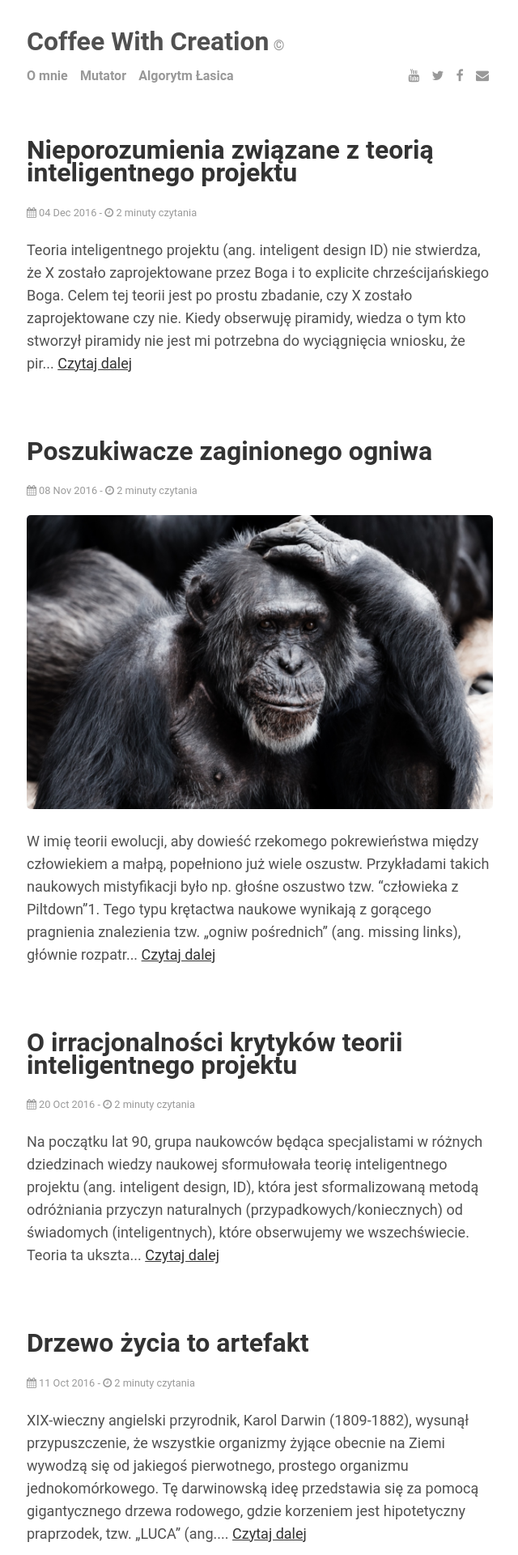
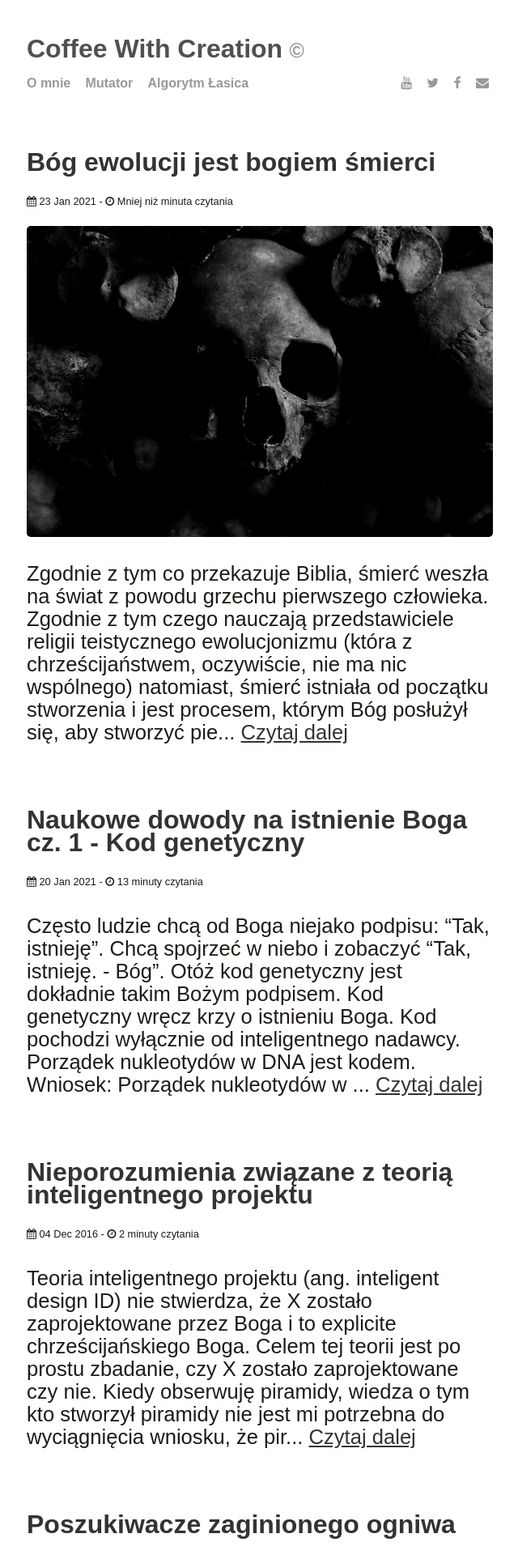
Before and after one commit to jakub-wisniewski/coffee-with-creation, a Jekyll site: the page built from index.html, in a window 1280 px wide. Shown: the top 1920 px of the page at 81% size, without its empty margins (319-959 px from the left). Built offline with Jekyll 4.4.1, drawn with Linux system fonts in a browser that asks for light colours; nearby versions of some CDN libraries; the list of posts is cut into pages by our own code; some of the changed lines change nothing that is shown; some of the changed text lies outside the part shown.

Commit message:
+artykuł + zmiany w css

```diff
--- /dev/null
+++ b/_posts/2021-01-20-dowod-1.md
@@ -0,0 +1,189 @@
+---
+layout: post
+title: Naukowe dowody na istnienie Boga cz. 1 - Kod genetyczny
+published: true
+---
+
+Często ludzie chcą od Boga niejako podpisu: "Tak, istnieję". Chcą spojrzeć w niebo i zobaczyć "Tak, istnieję. - Bóg". Otóż kod genetyczny jest dokładnie takim Bożym podpisem.
+
+Kod genetyczny wręcz krzy o istnieniu Boga.
+
+1. Kod pochodzi wyłącznie od inteligentnego nadawcy.
+2. Porządek nukleotydów w DNA jest kodem.
+Wniosek: Porządek nukleotydów w DNA pochodzi od inteligntengo nadawcy.
+
+
+Informacja cyfrowa (digital information). W kontraście do informacji analogowej.
+Tutaj nie można wnioskować, ponieważ odwołujemy się do artbitralnych kryteriów.
+
+Natomiast w przypadku kodu, mamy do czynienia z bardzo wyspecyfikowanym rodzajem informacji - informacji cyfrowej.
+
+
+askmmzxikma;xzkasl;mzxklcas    = Ten ciąg nie jest informacją.
+
+Ala ma kota  = Ten ciąg jest informacją.
+
+Ten ciąg jest informacją.
+
+Czasami, ciężko jest stwierdzić czy coś jest informacją. Kiedy nie ma protokołu, który pozwoliłby odcyfrować ciąg znaków, wówczas można pochopnie stwierdzić, że coś jest przypadkowo wygenerowanym ciągem znaków nie niosących ze sobą żadnnej wartości semantycznej.
+
+AAAAAAAAAAAAAAAAAAAAAAAAAAAAAAAAAA     - Ten nie jest informacją. To białko nie jest
+poprawnym słowem w języku DNA. Kompilator (maszyna, która tłumaczy kod) nie przetłumaczy tego ciągu na poprawne słowo w języku DNA, a tym samym nie będzie to funkcjonalne białko w organiźmie.
+
+Nie ma nic w prawach nukleotydów, które sprawiłyby, że same z siebie połączyłyby się w semantyczną sekwencję. Trzeba działać, mniej więcej tak, jak magnesy połączone przeciwnymi biegunami. One w przyrodzie odpychają się, nie łączą się.
+
+Czyli trzeba pokonać tę siłę. Można ją pokonać wiedzą.
+
+
+Zgodnie z obserwacją obiekty zawierające informację pochodzą wyłącznie od inteligentych nadawców obarzonych rozumem. Nikt nigdy nie zaobserwował, aby powieść Pana Tadeusza, powstanie nut kompunujących nokturny Chopinowskie, czy system operacyjny Windows ot tak, pojawił się sam z siebie, bez inteligentnengo nadawcy u swego źródła.
+
+Za każdą informacją u początku znajduje się inteligentny nadawca.
+
+Informacja - semantyczny ciąg
+
+
+(jeden z elementów metody badawczej) programy komputerowe mogą pochodzić wyłącznie od inteligentnego nadawcy. Nikt racjonalny nie zastanawia się przecież nad tym czy system operacyjny, gry komputerowe, odtwarzacze multimedialne, aplikacje internetowe, powstały bez programisty, lecz pojawiły się w komputerze na skutek przypadkowych zmianach napięciu prądu w układach scalonych.
+
+
+Program (algorytm) - skończony ciąg instrukcji dla wykonania określonego zadania, można zapisać za pomocą różnych języków.  Ideę, jego ideę, można zapisać za pomocą wielu języków np. Python, Java, JavaScript, C#, C++, Haskell, Rubi itd.
+Żeby zrozumieć, porozumieć się z komputerem potrzebny jest odpowiedni język. Nie można przecież powiedzieć mu w języku polskim: otwórz. Te instrukcje muszą być zrozumiałe dla komputera.
+
+Odkrycia Francis Cricka oraz Watsona nie odkryli strukturę cząsteczi DNA, lecz zauważyli, iż pełni ona rolę nośnika programu genetycznego zapisanego za pomocą języka DNA, którego alfabet składa się z czterech liter.
+W oparciu o powyższe informacje możemy wyciągnąć wniosek w oparciu o następujący sylogizm:
+Ciąg liter w DNA jest programem.
+Każdy program posiada inteligentnego nadawcę.
+Ciąg liter w DNA posiada inteligentnego nadawcę.
+Pochylmy się nad przesłanką pierwszą. Przede wszystkim zdefiniujmy czym jest program:
+
+Program = skończony ciąg instrukcji dla wykonania określonego zadania
+Alfabet = dyskretny zbiór zawierający skończony liczbę symboli.
+Język - zbiór zawierający wszystkie słowa spełniające dane warunki
+
+Program (algorytm) - skończony ciąg instrukcji dla wykonania określonego zadania, można zapisać za pomocą różnych języków.  Ideę, jego ideę, można zapisać za pomocą wielu języków np. Python, Java, JavaScript, C#, C++, Haskell, Rubi itd.
+
+DNA składa się z nukleotydów:
+ACTCTCGAATAAACTTCAATTTGA
+Trójka nukleotydów (zwana kodonem) koduje dany aminokwas:
+ACT	CTC	GAA	TAA	 	ACT	TCA	ATT	TGA
+Met	Leu	Glx	stop	 	Met	Ser	Ile	stop
+Ciąg aminokwasów tworzy instrukcje:
+[ Met Leu Glx stop ] [Met Ser Ile stop ]
+Te instrukcje nazywają się genami, które są odcinkami DNA zawierające instrukcje manualne dla zmontowania odpowiedniego białka.
+Sekwencja liter genetycznych nie jest więc przypadkowo wygenerowanym ciągiem znaków nie posiadających wartości semantycznej, ani też nie jest to wzór jak np. ABABABABABABABABAB. Jest to łańcuch liter, który przestrzega ścisłych reguł językowych.
+Każdy programista winien od razu dostrzec paralelę pomiędzy systemami komputerowymi a zapisem informacji genetycznej.
+Są to uczeni nieuczciwi, albowiem przedefiniowali słowo pozytywna. Równie dobrze, ja mogę sobie stwierdzić, że pozytywnie jest brak nóg, ponieważ nie mając nóg, nie mogę w związku z czym jestem lepiej zaadoptowany do przeżycia. A więc jest to nieporozumienie.
+Oczywiście, ten rodzaj mutacji, nie może być podawany jako pozytywna mutacja w kontekście procesu ewolucji w sensie zamiany organizmu komórkowego w człowieka, ponieważ jest jest to proces w dokładnie odwrotnym kierunku. Nie, ponieważ możliwość przeżycia nie jest tożsame z powstaniem nowych instrukcji genetycznych.
+
+informacja, a w szczególności programy, tj. informacja cechująca się semantyką i kodem, językiem i regułami gramatycznymi, może powstać wyłącznie od inteligentnego, świadomego nadawcy.
+
+
+Program definiuję jako: skończony ciąg instrukcji dla wykonania określonego zadania.
+Ideę programu można zapisać w różnych językach. Dlatego też różne języki komputerowe mogą posłużyć dla wykonania tego samego zdania.
+Język zaś jest zbiór
+Ciąg znaków w DNA jest programem.
+Każdy program posiada inteligentnego nadawcę.
+Ciąg znaków w DNA posiada inteligentnego nadawcę.
+DNA jest cząsteczką. Cząsteczka ta zawiera.
+Aby odpowiedzieć na pytanie, najpierw należałoby zdefiniować to, czym jest program. Program definiuję  jako: skończony zbiór instrukcji dla wykonania określonego zadania.
+Do reprezentacji programu służą różne języki. Dlatego istnieją różne języki, Python, Java, JavaScript, C#, C++, Haskell, Rubi itd.
+Język DNA oera się składa się z alfabetu czteroliterowego, które reprezentują zasady chemiczne: adeninę, guaninę, cytozynę i tyminę. To właśnie te związki chemiczne stanowią o informacji genetycznej.
+
+Alfabet – dowolny, skończony i niepusty zbiór, elementy alfabetu: symbol lub litera; dowolny ciąg symboli nazywamy słowem lub łańcuchem.
+Przykłady:
+Zbiór 26 liter alfabetu łacińskiego:
+Zbiór
+Te instrukcje genetyczne są genami, które informuję rybosom jak wykonać określone białko.
+A więc sekwencja znaków w DNA spełnia definicję programu, zatem wnioskujemy, iż program odpowiada świadoma, inteligentna istota obdarzona świadomością, kreatywnością, rozumiejąca pojęcie języka.
+Żeby zapisać instrukcje potrzebny nam jest język (zbiór wszystkich słów nad danym alfabetem), którym będzie można odszyfrować sekwencję znaków alfabetu tego języka. Przykładowo, kod Morsa.
+Język Morsa składa się z alfabetu : {.,-}. Za pomocą kombinacji kreski i kropki można zakodować dowolny sekwencję znaków innego języka.
+-. A
+Wówczas sekwencja łatwo odkodować, iż jest to
+I nie jest to rodzaj wnioskowania: „I don’t know, therefore God”, czyli tzw. „Bóg od zapychania dziur” (nie potrafimy czegoś wyjaśnić zatem zrobił to Bóg), lecz jest to wnioskowanie dokładnie odwrotne: wiem, zatem inteligentny projektant. To wykażę w innym artykule, że musiał to być Bóg ponieważ trzeba wziąć pod uwagę jeszcze argument kosmologiczny wykazując przygodność wszechświata w oparciu w prawa termodynamiki i wykazać, że ten projektant musiał być istotą niematerialną i transcendentną. Jeżeli przywoływanie inteligencji do wyjaśnienia przyczyny byłoby „nienaukowe” to wówczas stwierdzając, że system operacyjny Windows zaprojektował Bill Gates byłoby antynaukowym wnioskowaniem, i byłoby to wnioskowanie: „nie wiem zatem Bill Gates”. Odwoływanie się do przyczyn inteligentnych jest powszechnym działaniem w nauce: archeologia, kryminalistyka, program badawczy SETI, informatyka, itd., a więc maja bardzo płytkie wyobrażenie na temat szerokiego spektra nauk.
+
+
+
+DNA (kwas deoksyrybonukleinowy) jest cząsteczką. Cząsteczka ta jest materialnym nośnikiem informacji genetycznej, która przechowuje zaszyfrowany za pomocą czterech znaków (A,C,T,G) program, zawierający instrukcje traktujące o tym, jak zbudować określony żywy organizm np. kota, psa, człowieka.
+DNA składa się z nukleotydów:
+ACTCTCGAATAAACTTCAATTTGA
+Trójka nukleotydów (zwana kodonem) koduje dany aminokwas:
+ACT	CTC	GAA	TAA		ACT	TCA	ATT	TGA
+Met	Leu	Glx	stop		Met	Ser	Ile	stop
+Ciąg aminokwasów tworzy instrukcje:
+[ Met Leu Glx stop ] [Met Ser Ile stop ]
+Te instrukcje, tłumaczone przez rybosom, specyfikują produkcję określonego białka. Białka tworzą nanomaszyny. Sieć nanomaszyn tworzą komórkę. Komórki tworzą tkanki. Tkanki tworzą organy. Organy tworzą żywy organizm.
+Według doktryny ewolucjonizmu, przypadkowe zmiany genetyczne (mutacje) są zdolne do napisania nieistniejącego wcześniej oprogramowania genetycznego.
+To podstawowe twierdzenie darwinizmu, jest ekwiwalentem wiary w to, że mutując kod źródłowy Windows 95, przekształcimy go w ten sposób w bardziej skomplikowany system operacyjny, jak np. Windows 10.
+Myślę, że każda racjonalna osoba powinna być sceptyczna wobec tego twierdzenia.
+Stworzyłem Mutatora. Jest to klarowne narzędzie do prezentowania truizmu, iż literówki jedynie redukują informację. Losowość nie jest zdolna do wytworzenia kodu, języka, informacji.
+Mutuj
+Wyczyść
+
+Załóżmy, że mamy następujący tekst: „Piękno wychodzenia z nałogu, polega na tym, że teraz, kiedy już z niego wyszedłem, to na jednego papierosa mogę sobie pozwolić, no bo z nałogu już wyszedłem.” Jest to cytat z filmu: „Kawa i papierosy” Jarmusza, i pochodzi z konwersacji pomiędzy Tomem Waitsem a Iggym Poppem.
+Zbadajmy jak ów tekst będzie wyglądał po jednej mutacji:
+Piękno wychodzenia z nałogu, polega na tdm, że teraz, kiedy już z niego wyszedłem, to na jednego papierosa mogę sobie pozwolić, no bo z nałogu już wyszedłem.
+Widzimy, że po wprowadzeniu jednej literówki, niczego nie ulepszyliśmy, a jedynie informację zniszczyliśmy.
+Oto jak tekst będzie wyglądał po 10 mutacjach:
+Piętnn wychodzfnie z +ałogu, polega na tdm, że ter6z, kiedy już z nieg$ wysz<dłem, to na jednego papi?rosa mogę sobie pozwolić, no bo z nałogu!już wyszedłem.
+Tekst jest już obarczony wieloma błędami i istnieją trudności w odkodowaniu pierwotnej informacji.
+Po 50 mutacjach:
+Piętnn wycMoZzfnie z +a5ogu, ^oleg3 na tOm,cż# tecŻz, kiedy jużTz niń{$ wrs><.łom, tj$na jedneko’pa&i?rcsa#mggę sobie(poUwolmć,Fnoubo z nałoguhjuż wyśzedćem.
+Informacja uległa całkowitej erozji. W przypadku organizmu biologicznego, jest to równoważne ze śmiercią organizmu.
+Takich doświadczeń można przeprowadzić nieskończenie wiele. Narzędzie zostało dostarczone.
+Proces erozji mutacyjnej nie jest więc, wbrew opinii ewolucjonistów, procesem, który przepoczwarza mikroby w mikrobiologów. Jest to natomiast smutny proces, który systematycznie redukuje informację genetyczną z pierwotnego zasobu.
+Dla ewolucji darwinowskiej: od komórki do człowieka, potrzeba nam powstania nowej, nieistniejącej wcześniej informacji. Nie utraty.
+Kreacja nowej informacji z kolei, zawsze wiążę się z intelektualnym procesem.
+Załóżmy, że mamy następującą sekwencję DNA:
+AATTGGCCCGGAACT
+Ta sekwencja jest komplementarna następującej sekwencji mRNA:
+UUAACCGGCCUUGA
+Sekwencja aminokwasów kodowana przez taki łańcuch, wyglądałaby następująco:
+Leucyna, Treonina, Glicyna, Prolina, stop.
+Załóżmy, że w wyniku palenia papierosów, nastąpiła indukcja mutacji punktowej zwanej insercją (dodanie pojedynczego nukleotydu):
+AATCTGGCCCGGAACT
+mRNA wygląda teraz następująco:
+UUAGACCGGGCCUUGA
+Ta sekwencja koduje teraz, poza pierwszym aminokwasem: Teucyną, inne aminokwasy! A więc, po przetłumaczeniu owej sekwencji w rybosomie, nastąpi zmontowanie całkowicie innego białka! Nazywa się to błędem przesunięcia ramki. I jest to sposób na zrujnowanie białka jedną tylko mutacją punktową.
+Mutacje znane są ze swych przykrych konsekwencji. Dzięki nim się starzejemy, nabywamy raka, rodzimy się niewidomi, z zespołem Downa, z krzywymi zębami, itd.
+Jakże więc, mutacje, które odpowiedzialnie są za starzenie, wady i choroby genetyczne mają, rzekomo, przepoczwarzać proste organizmy w skomplikowane twory?
+Dr Lee Spetner (doktorat z MIT),  przeanalizował twierdzenia neo-darwinistów krytycznym okiem i w swojej książce: „Not by Chance” (pol. Nie przez przypadek), stwierdził co następuje:
+Wszystkie mutacje punktowe, które zostały przeanalizowane na poziomie molekularnym, redukują informacją genetyczną. Nie zwiększają jej. Obserwujemy, iż mutacje redukują specyficzność białek, co oznacza utratę informacji genetycznej.(pogrubienie moje).1
+
+
+
+Ciąg znaków w DNA jest programem.
+Każdy program posiada inteligentnego nadawcę.
+Ciąg znaków w DNA posiada inteligentnego nadawcę.
+DNA jest cząsteczką. Cząsteczka ta zawiera.
+Aby odpowiedzieć na pytanie, najpierw należałoby zdefiniować to, czym jest program. Program definiuję  jako: skończony zbiór instrukcji dla wykonania określonego zadania.
+Do reprezentacji programu służą różne języki. Dlatego istnieją różne języki, Python, Java, JavaScript, C#, C++, Haskell, Rubi itd.
+Język DNA oera się składa się z alfabetu czteroliterowego, które reprezentują zasady chemiczne: adeninę, guaninę, cytozynę i tyminę. To właśnie te związki chemiczne stanowią o informacji genetycznej.
+
+Alfabet – dowolny, skończony i niepusty zbiór, elementy alfabetu: symbol lub litera; dowolny ciąg symboli nazywamy słowem lub łańcuchem.
+Przykłady:
+Zbiór 26 liter alfabetu łacińskiego:
+Zbiór
+Te instrukcje genetyczne są genami, które informuję rybosom jak wykonać określone białko.
+A więc sekwencja znaków w DNA spełnia definicję programu, toteż wnioskujemy, iż program odpowiada świadoma, inteligentna istota obdarzona świadomością, kreatywnością, rozumiejąca pojęcie języka.
+Żeby zapisać instrukcje potrzebny nam jest język (zbiór wszystkich słów nad danym alfabetem), którym będzie można odszyfrować sekwencję znaków alfabetu tego języka. Przykładowo, kod Morsa.
+Język Morsa składa się z alfabetu : {.,-}. Za pomocą kombinacji kreski i kropki można zakodować dowolny sekwencję znaków innego języka.
+-. A
+Wówczas sekwencja łatwo odkodować, iż jest to
+I nie jest to rodzaj wnioskowania: „I don’t know, therefore God”, czyli tzw. „Bóg od zapychania dziur” (nie potrafimy czegoś wyjaśnić zatem zrobił to Bóg), lecz jest to wnioskowanie dokładnie odwrotne: wiem, zatem inteligentny projektant. To wykażę w innym artykule, że musiał to być Bóg ponieważ trzeba wziąć pod uwagę jeszcze argument kosmologiczny wykazując przygodność wszechświata w oparciu w prawa termodynamiki i wykazać, że ten projektant musiał być istotą niematerialną i transcendentną. Jeżeli przywoływanie inteligencji do wyjaśnienia przyczyny byłoby „nienaukowe” to wówczas stwierdzając, że system operacyjny Windows zaprojektował Bill Gates byłoby antynaukowym wnioskowaniem, i byłoby to wnioskowanie: „nie wiem zatem Bill Gates”. Odwoływanie się do przyczyn inteligentnych jest powszechnym działaniem w nauce: archeologia, kryminalistyka, program badawczy SETI, informatyka, itd., a więc maja bardzo płytkie wyobrażenie na temat szerokiego spektra nauk.
+
+
+Ewolucja jest terminem wieloznacznym i wielu dyskutantów popełnia błąd ekwiwokacji posługując się tym terminem nieroztropnie.
+
+Współcześnie biolodzy przez ewolucję rozumieją po prostu zmianę organizmu w czasie. Prof. Douglas Futuyma, amerykański biolog ewolucyjny,  w podręczniku do ewolucji, termin ten definiuje następująco:
+
+> "Słowo „ewolucja” pochodzi od łacińskiego evolvere; „rozwijać ” – ujawniać bądź demonstrować ukryte możliwości. Współcześnie termin „ewolucja” oznacza po prostu zmianę. Bywa stosowany jako określenie zmian, którym podlegają pojedyncze obiekty, na przykład gwiazdy. Ewolucja biologiczna (albo: organiczna) oznacza jednak zmiany cech charakteryzujących całe grupy organizmów, następujące z biegiem pokoleń. Ontogenezy, czyli rozwoju poszczególnych organizmów, nie nazywamy ewolucją; pojedyncze osobniki nie ewoluują."<sup>1</sup>
+
+Jeżeli więc ewolucja jest tym, w jaki sposób definiuje ją prof. Futuyma, to wówczas ja (jak i każdy kreacjonista) także byłbym ewolucjonistą, ponieważ wierzę, że życie na naszej planecie się zmieniło. Wierzę, że życie po stworzeniu przez Boga oraz po grzechu pierwszego człowieka zmieniło się na gorsze. I, proszę zaważyć, nie na gorsze w sensie możliwości przetrwania, lecz na gorsze w sensie biblijnej aksjologii. Ciernie (zdeformowana tkanka roślinna), nie są w oczach Boga „dobre”, lecz owocem przekleństwa ziemi spowodowanego grzechem pierwszego człowieka. Mimo to, w upadłym świecie ciernie zaczęły pełnić mechanizm obronny roślin przed zwierzętami roślinożernymi. Ewolucjonista zinterpretowałby tę mutację, jako „mutację pozytywną”, ponieważ dzięki aberracji morfologicznej roślina może pozostawić więcej potomstwa.
+
+### Ewolucja a Pismo Święte
+
+Proces ewolucji w sensie neodarwinowskim<sup>2</sup>, jako próba wytłumaczenie różnorodności wewnątrzgatunkowej na skutek przypadkowych zmian genetycznych (mutacji) oraz naturalnej selekcji (śmierci) nie mógł istnieć przed pojawieniem się pierwszego człowieka oraz przed popełnieniem przez niego grzechu. Proces ewolucji neodarwinowskiej jest wyjątkowo paskudnym, nie znającym litości procesem naturalnym. Niemożliwością jest, aby za jego genezę odpowiadał święty Bóg. Jego pojawienie się w Bożym stworzeniu należy interpretować jako konsekwencję za grzech (por. Rdz 3,17-19). Tak więc śmierć istot żywych oraz przypadkowe zmiany genetyczne, które prowadzą do erozji informacji genetycznej z pierwotnej puli genowej nie mogły być procesem, który przyczynił się do powstania ciała pierwszego człowieka.
+
+**Przypisy i odnośniki:**
+
+1. „Ewolucja” Futuyma Douglas, Wydawnictwo Uniwersytetu Warszawskiego. Warszawa, 1, 2005.
+2. Proces ewolucji neodarwinowskiej powinien się to tak naprawdę nazywać procesem dewolucji. Stanowczo przestrzegam przed nazywaniem tego procesu ewolucją, ponieważ ludzie kiedy słyszą „ewolucja” myślą, że chodzi o opowieść o tym jak cząsteczki zamieniły się w człowieka w przeciągu wielu milionów lat.
--- /dev/null
+++ b/_posts/2021-01-23-bog-smierci.md
@@ -0,0 +1,14 @@
+---
+layout: post
+title: Bóg ewolucji jest bogiem śmierci
+image:
+  feature: death.jpg
+  teaser: death.jpg
+published: true
+---
+
+Zgodnie z tym co przekazuje Biblia, śmierć weszła na świat z powodu grzechu pierwszego człowieka.
+Zgodnie z tym czego nauczają przedstawiciele religii teistycznego ewolucjonizmu (która z chrześcijaństwem, oczywiście, nie ma nic wspólnego) natomiast, śmierć istniała od początku stworzenia i jest procesem, którym Bóg posłużył się, aby stworzyć pierwszego człowieka.
+Mamy tutaj odwrócenie biblijnej kolejności.
+
+Choćby nie wiem jakiej gimnastyki interpretacyjnej stosować, ten rodzaj ewolucyjnen narracji nigdy nie będzie możliwy do pogodzenia ze światopoglądem chrześcijańskim. Przeciwnie twierdzenie jest nieuczciwością i zwodzeniem ludzi.
--- a/css/main.css
+++ b/css/main.css
@@ -3,9 +3,9 @@
 */
 
 body {
-  font-family: 'Roboto', sans-serif;
-  font-size: 18px;
-  color: #515151;/*#3A3A3A;/*rgba(0,0,0,.8);/*#666;*/
+  font-family: 'Montserrat', sans-serif;
+  font-size: 1.6em;
+  color: #1f1a17;/*#3A3A3A;/*rgba(0,0,0,.8);/*#666;*/
   line-height: 1.75rem;
 }
 
@@ -28,8 +28,8 @@ h1 a {
 }
 
 h1, h2, h3, h4, h5, h6 {
-  font-family: 'Roboto', sans-serif;
-  color: #333;
+  font-family: 'Montserrat', sans-serif;
+  color:#1f1a17;
 }
 
 a {
@@ -37,10 +37,10 @@ a {
   /*border-bottom: 1px solid black;*/
   color: #333;/*#FF333E;*/
   -o-transition:.5s;
-    -ms-transition:.5s;
-    -moz-transition:.5s;
-    -webkit-transition:.5s;
-    transition: .5s;
+  -ms-transition:.5s;
+  -moz-transition:.5s;
+  -webkit-transition:.5s;
+  transition: .5s;
 }
 
 a:hover {
@@ -163,8 +163,8 @@ blockquote p {
 .post-date {
   display: block;
   margin-bottom: 1rem;
-  color: #9a9a9a;
-  font-family: 'Roboto', sans-serif;
+  color: #1f1a17;
+  font-family: 'Montserrat', sans-serif;
   font-size:0.8rem;
 }
 
```
Also changed, not shown: images/death.jpg (added).
